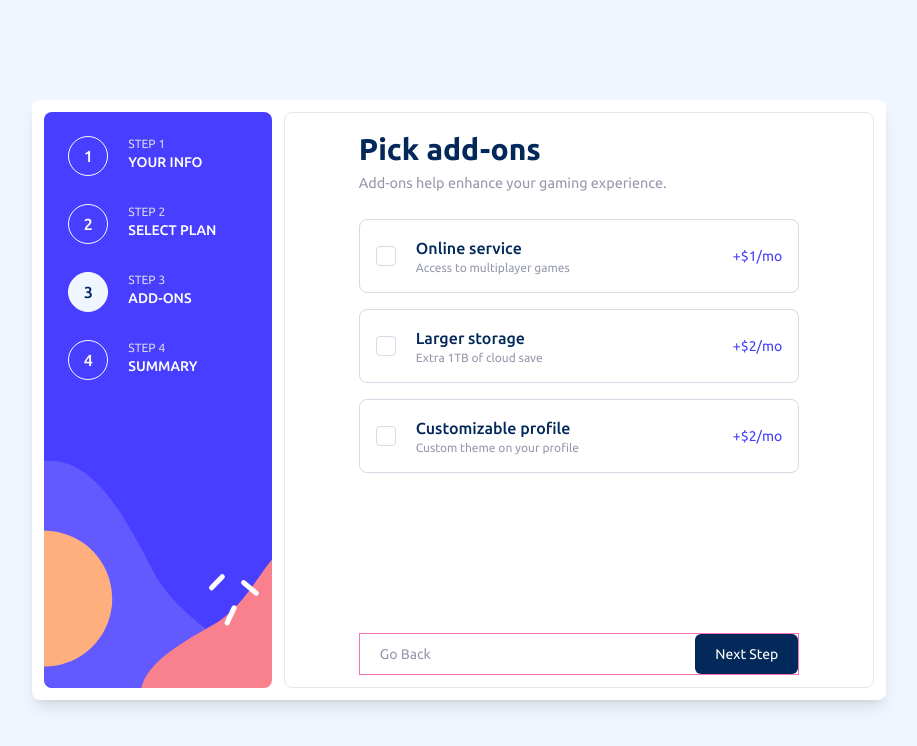
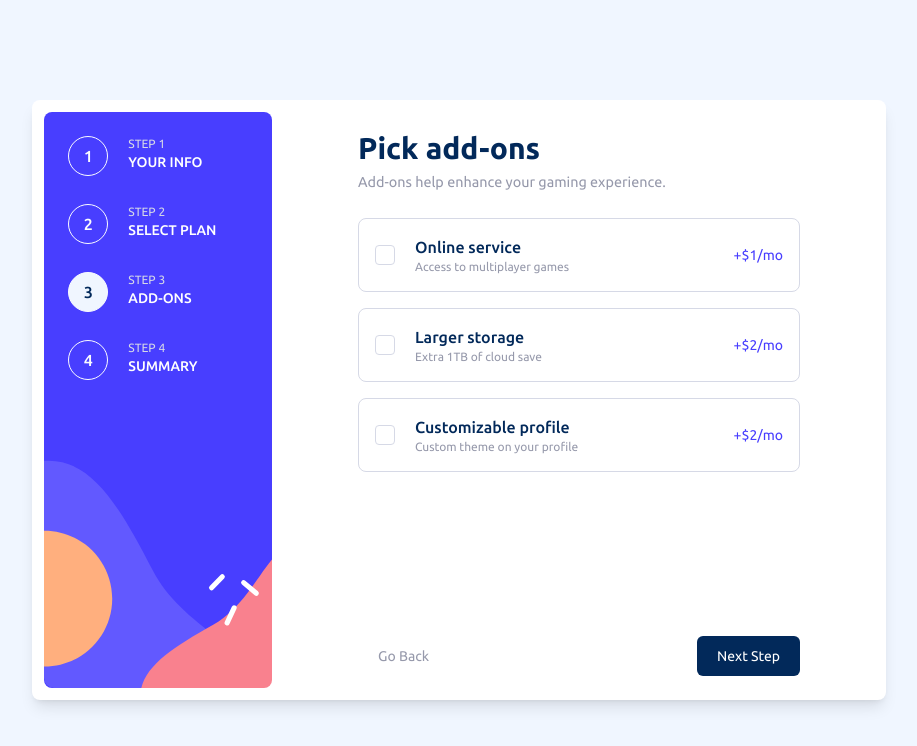
Before and after one commit to HealerC/multistep-form, a Next.js app: page /add-ons in a window 1280 px wide. Shown: the top 746 px of the page, without its empty margins (181-1098 px from the left). Built offline with nearby package versions, Linux system fonts and the light colour scheme.

Commit message:
feat: Remove unnecessary borders

```diff
--- a/components/Layout.tsx
+++ b/components/Layout.tsx
@@ -93,7 +93,7 @@ export default function Layout({ children }: LayoutProps) {
           </ul>
         </nav>
 
-        <main className="relative bottom-16 flex w-11/12 grow justify-center self-center rounded-lg border bg-white shadow-md sm:static sm:w-full sm:self-auto sm:shadow-none">
+        <main className="relative bottom-16 flex w-11/12 grow justify-center self-center rounded-lg bg-white shadow-md sm:static sm:w-full sm:self-auto sm:shadow-none">
           <div className="flex w-10/12 flex-col justify-between pt-5 sm:w-9/12">
             {loading ? (
               <>Loading...</>
@@ -103,7 +103,7 @@ export default function Layout({ children }: LayoutProps) {
               <>
                 {children}
                 {!isConfirmed && (
-                  <div className="fixed bottom-0 left-0 flex w-full justify-between border border-pink-400 bg-white p-2 sm:static sm:mb-3 sm:p-0">
+                  <div className="fixed bottom-0 left-0 flex w-full justify-between bg-white p-2 sm:static sm:mb-3 sm:p-0">
                     <ButtonSimple
                       classes={isFirstRoute ? "invisible" : ""}
                       type="back"
```
